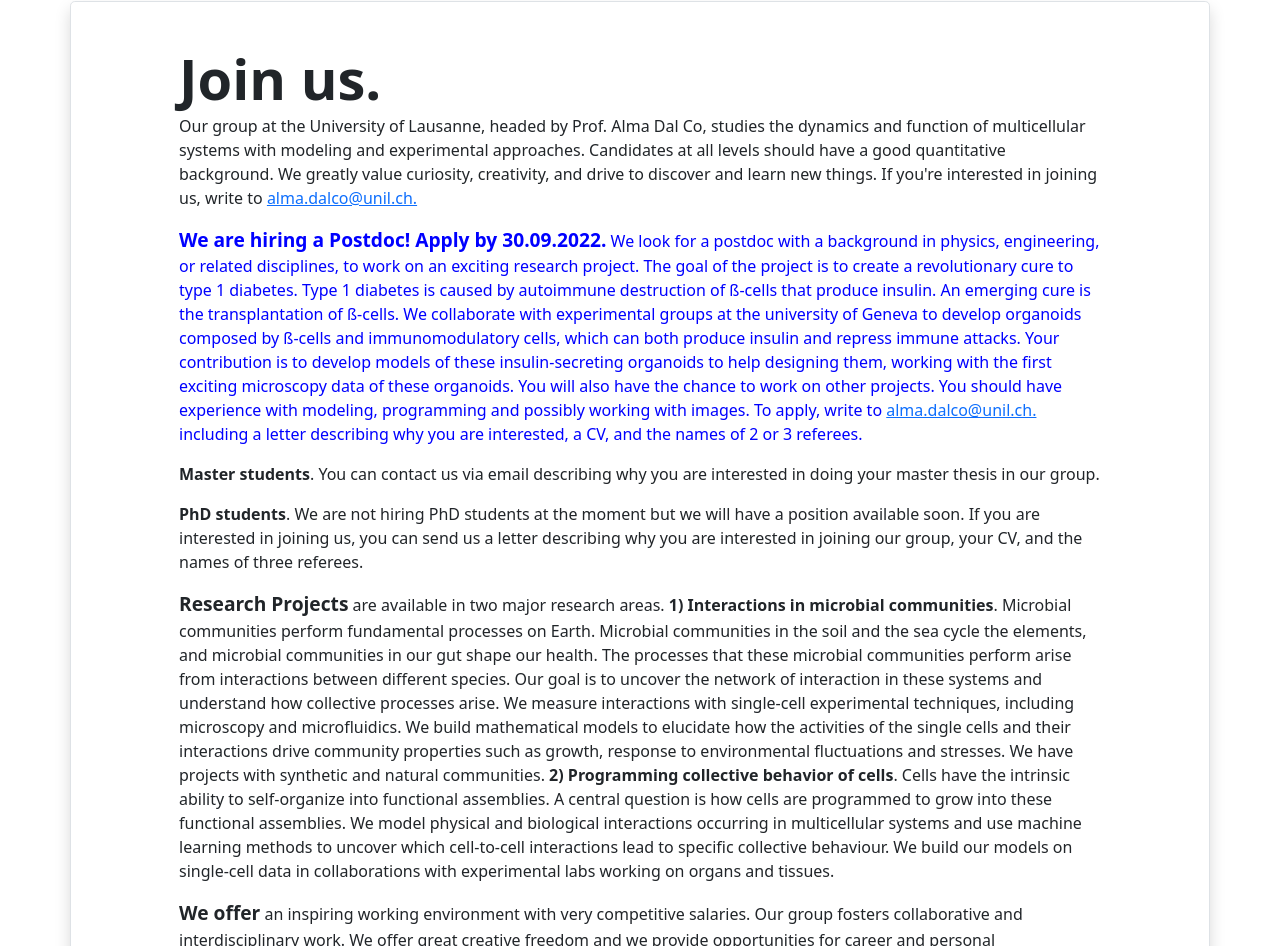
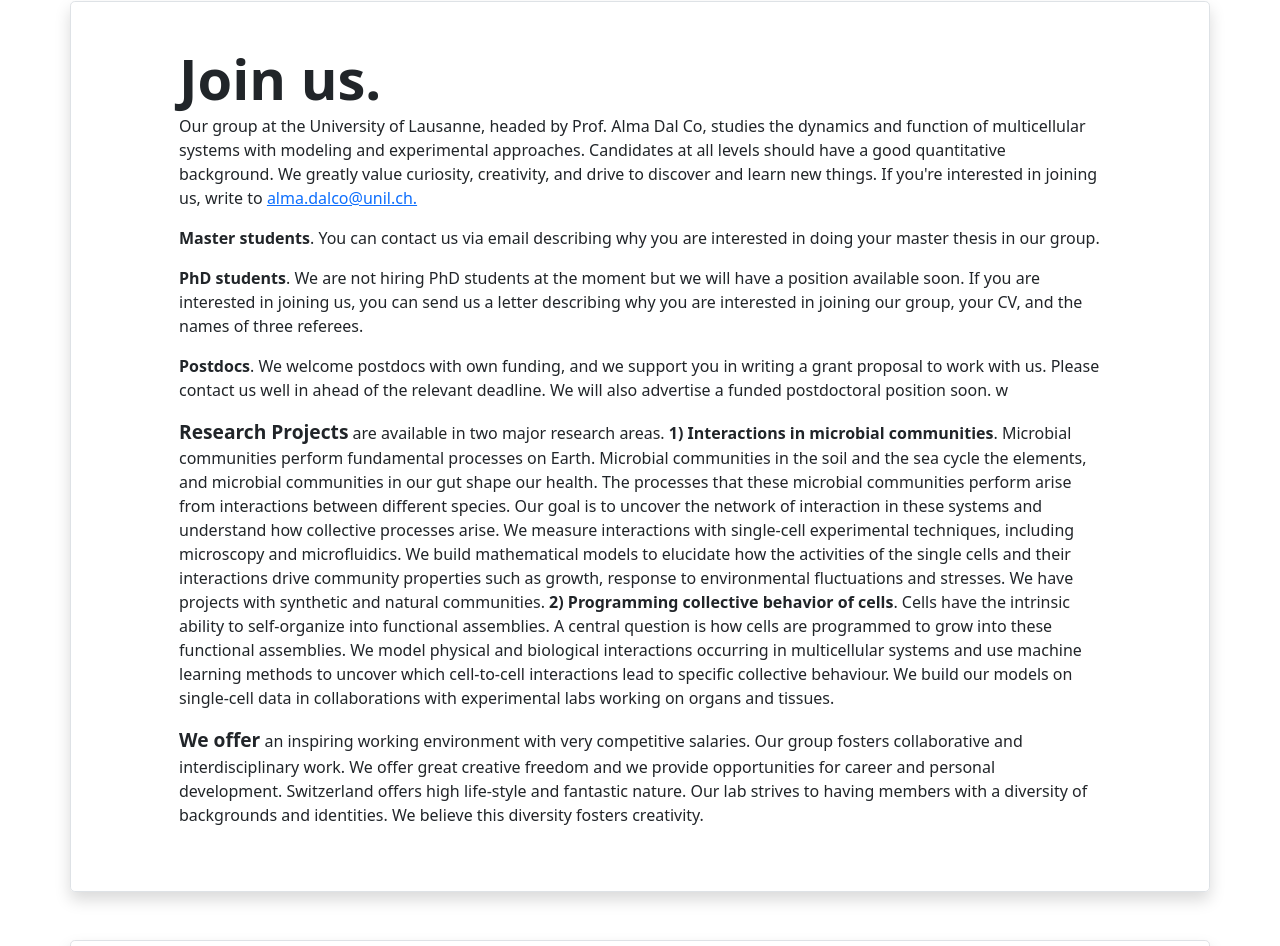
Before and after one commit to dalcolab/dalcolab, a plain HTML site: page index.html in a window 1280 px wide. Shown: the part 1667-2613 px from the top of the page. Drawn offline with Linux system fonts and the light colour scheme.

Commit message:
Update index.html

```diff
--- a/index.html
+++ b/index.html
@@ -123,12 +123,11 @@
 
           <p>Our group at the University of Lausanne, headed by Prof. Alma Dal Co, studies the dynamics and function of multicellular systems with modeling and experimental approaches.  Candidates at all levels should have a good quantitative background. We greatly value curiosity, creativity, and drive to discover and learn new things. If you're interested in joining us, write to <a href="mailto:alma.dalco@unil.ch">alma.dalco@unil.ch.</a></p>
 
-          <p><font color="blue"><big><strong>We are hiring a Postdoc! Apply by 30.09.2022.</strong></big> We look for a postdoc with a background in physics, engineering, or related disciplines, to work on an exciting research project. The goal of the project is to create a revolutionary cure to type 1 diabetes. Type 1 diabetes is caused by autoimmune destruction of ß-cells that produce insulin. An emerging cure is the transplantation of ß-cells. We collaborate with experimental groups at the university of Geneva to develop organoids composed by ß-cells and immunomodulatory cells, which can both produce insulin and repress immune attacks.
-          Your contribution is to develop models of these insulin-secreting organoids to help designing them, working with the first exciting microscopy data of these organoids. You will also have the chance to work on other projects. You should have experience with modeling, programming and possibly working with images. To apply, write to <a href="mailto:alma.dalco@unil.ch">alma.dalco@unil.ch.</a> including a letter describing why you are interested, a CV, and the names of 2 or 3 referees.</font></p>
-
           <p><strong>Master students</strong>. You can contact us via email  describing why you are interested in doing your master thesis in our group. </p>
 
           <p><strong>PhD students</strong>. We are not hiring PhD students at the moment but we will have a position available soon. If you are interested in joining us, you can send us a letter describing why you are interested in joining our group, your CV, and the names of three referees.</p>
+
+          <p><strong>Postdocs</strong>. We welcome postdocs with own funding, and we support you in writing a grant proposal to work with us.  Please contact us well in ahead of the relevant deadline. We will also advertise a funded postdoctoral position soon. w</p>
 
           <p><strong><big>Research Projects</big></strong> are available in two major research areas. <strong>1) Interactions in microbial communities</strong>. Microbial communities perform fundamental processes on Earth. Microbial communities in the soil and the sea cycle the elements, and microbial communities in our gut shape our health. The processes that these microbial communities perform arise from interactions between different species. Our goal is to uncover the network of interaction in these systems and understand how collective processes arise. We measure interactions with single-cell experimental techniques, including microscopy and microfluidics. We build mathematical models to elucidate how the activities of the single cells and their interactions drive community properties such as growth, response to environmental fluctuations and stresses. We have projects with synthetic and natural communities. <strong>2) Programming collective behavior of cells</strong>. Cells have the intrinsic ability to self-organize into functional assemblies. A central question is how cells are programmed to grow into these functional assemblies. We model physical and biological interactions occurring in multicellular systems and use machine learning methods to uncover which cell-to-cell interactions lead to specific collective behaviour. We build our models on single-cell data in collaborations with experimental labs working on organs and tissues.</p>
 
```
